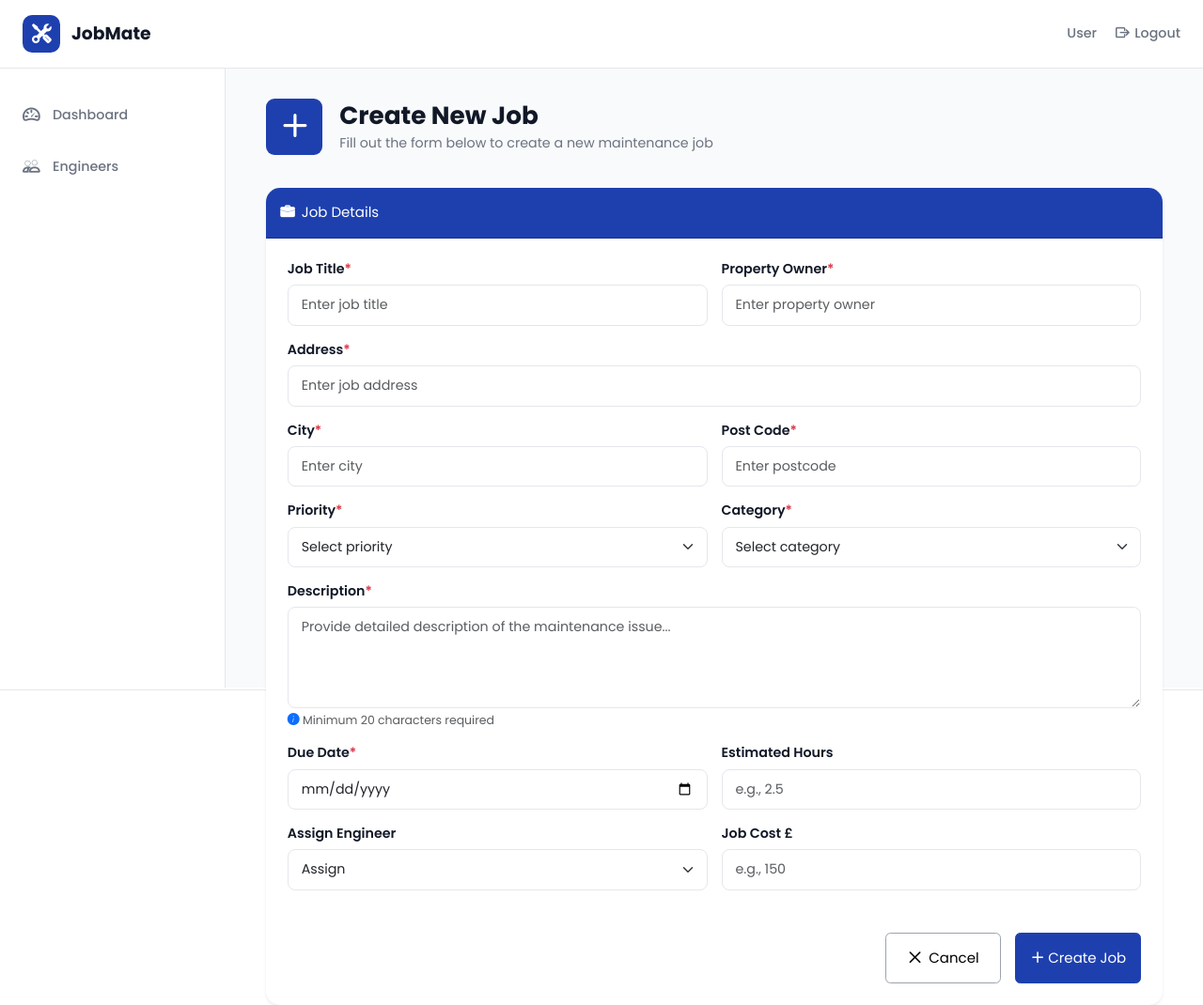
After one commit to Basit-Dev/JobMate, a Django app: page /admin_dashboard/create_job/ in a window 1280 px wide. The commit adds this page. Shown: the whole page at 94% size. Run offline with Django 5.2, Linux system fonts and the light colour scheme.

Commit message:
Create job view
Styles added, styles updated and separate css created

```diff
--- /dev/null
+++ b/jobmate/admin_dashboard/templates/create_job.html
@@ -0,0 +1,143 @@
+{% extends "dashboard_base.html" %} {% load static %} {% block title %}All
+Create New Job | JobMate{% endblock %} {% block content %}
+
+<div class="container-lg flex-grow-1 d-flex flex-column">
+
+  <!-- HEADER -->
+  <div class="heading-section">
+    <div class="d-flex align-items-center gap-3 mb-3">
+      <div class="icon">
+        <i class="bi bi-plus-lg"></i>
+      </div>
+      <div>
+        <h1 class="section-title">Create New Job</h1>
+        <p class="section-subtitle m-0">
+          Fill out the form below to create a new maintenance job
+        </p>
+      </div>
+    </div>
+  </div>
+
+  <!-- JOB DETAILS -->
+  <div class="container-lg m-0 p-0">
+    <div class="card shadow-sm border-0 rounded-4">
+      <div class="card-header py-3 rounded-top-4">
+        <i class="bi bi-briefcase-fill me-2"></i>Job Details
+      </div>
+
+      <!-- FORM -->
+      <form class="card-body p-4">
+        <div class="row g-3">
+
+          <!-- Job Title -->
+          <div class="col-md-6">
+            <label class="form-label">Job Title<span class="text-danger">*</span></label>
+            <input type="text" class="form-control" placeholder="Enter job title" required>
+          </div>
+
+          <!-- Property Owner -->
+          <div class="col-md-6">
+            <label class="form-label">Property Owner<span class="text-danger">*</span></label>
+            <input type="text" class="form-control" placeholder="Enter property owner" required>
+          </div>
+
+          <!-- Address -->
+          <div class="col-12">
+            <label class="form-label">Address<span class="text-danger">*</span></label>
+            <input type="text" class="form-control" placeholder="Enter job address" required>
+          </div>
+
+          <!-- City -->
+          <div class="col-md-6">
+            <label class="form-label">City<span class="text-danger">*</span></label>
+            <input type="text" class="form-control" placeholder="Enter city" required>
+          </div>
+
+          <!-- Post Code -->
+          <div class="col-md-6">
+            <label class="form-label">Post Code<span class="text-danger">*</span></label>
+            <input type="text" class="form-control" placeholder="Enter postcode" required>
+          </div>
+
+          <!-- Priority -->
+          <div class="col-md-6">
+            <label class="form-label">Priority<span class="text-danger">*</span></label>
+            <select class="form-select" required>
+              <option selected disabled>Select priority</option>
+              <option>High</option>
+              <option>Medium</option>
+              <option>Low</option>
+            </select>
+          </div>
+
+          <!-- Category -->
+          <div class="col-md-6">
+            <label class="form-label">Category<span class="text-danger">*</span></label>
+            <select class="form-select" required>
+              <option selected disabled>Select category</option>
+              <option>Plumbing</option>
+              <option>Electrical</option>
+              <option>Painting</option>
+              <option>Heating</option>
+            </select>
+          </div>
+
+          <!-- Description -->
+          <div class="col-12">
+            <label class="form-label">Description<span class="text-danger">*</span></label>
+            <textarea class="form-control" rows="4"
+              placeholder="Provide detailed description of the maintenance issue..." required></textarea>
+            <small class="text-muted mt-1 d-block">
+              <i class="bi bi-info-circle-fill text-primary me-1"></i>Minimum 20 characters required
+            </small>
+          </div>
+
+          <!-- Due Date -->
+          <div class="col-md-6">
+            <label class="form-label">Due Date<span class="text-danger">*</span></label>
+            <input type="date" class="form-control" required>
+          </div>
+
+          <!-- Estimated Hours -->
+          <div class="col-md-6">
+            <label class="form-label">Estimated Hours</label>
+            <input type="number" class="form-control" placeholder="e.g., 2.5" step="0.1">
+          </div>
+
+          <!-- Assign Engineer -->
+          <div class="col-md-6">
+            <label class="form-label">Assign Engineer</label>
+            <select class="form-select">
+              <option selected disabled>Assign</option>
+              <option>Mike Wilson</option>
+              <option>Tom Rodriguez</option>
+              <option>Joe Bloggs</option>
+            </select>
+          </div>
+
+          <!-- Job Cost -->
+          <div class="col-md-6">
+            <label class="form-label">Job Cost £</label>
+            <input type="number" class="form-control" placeholder="e.g., 150">
+          </div>
+
+        </div>
+
+        <!-- BUTTONS -->
+        <div class="d-flex justify-content-end align-items-center mt-5 gap-3">
+          <a href="#" class="btn btn-light p-3 px-4">
+            <i class="bi bi-x-lg me-2"></i>Cancel
+          </a>
+          <button type="submit" class="btn btn-primary p-3">
+            <span>
+              <i class="bi bi-plus-lg"></i>
+            </span>
+            <span>Create Job</span>
+          </button>
+        </div>
+      </form>
+    </div>
+  </div>
+</div>
+
+{% endblock %}
--- a/jobmate/admin_dashboard/urls.py
+++ b/jobmate/admin_dashboard/urls.py
@@ -10,4 +10,5 @@ app_name = 'admin_dashboard'
 urlpatterns = [
     path('all_jobs/', views.all_jobs, name='all_jobs'),
     path('engineers/', views.engineers, name='engineers'),
+    path('create_job/', views.create_job, name='create_job'),
 ]
--- a/jobmate/admin_dashboard/views.py
+++ b/jobmate/admin_dashboard/views.py
@@ -13,3 +13,9 @@ def engineers(request):
     This view renders the engineers page
     """
     return render(request, 'engineers.html')
+
+def create_job(request):
+    """
+    This view renders the create job page
+    """
+    return render(request, 'create_job.html')
--- a/jobmate/static/css/base.css
+++ b/jobmate/static/css/base.css
@@ -58,6 +58,12 @@ body {
   transition: all 0.25s ease;
 }
 
+.btn-light {
+  background-color: var(--jm-default) !important;
+  border-color: var(--muted-2) !important;
+  font-size: 1rem;
+  transition: all 0.25s ease;
+}
 .btn-primary:hover,
 .btn-primary:focus,
 .btn-primary:active {
@@ -72,12 +78,13 @@ body {
   color: var(--ink);
 }
 
-.btn-secondary:hover {
+.btn-secondary:hover,
+.btn-primary:focus,
+.btn-secondary:active,
+.btn-light:hover,
+.btn-light:focus,
+.btn-light:active {
   background-color: var(--muted-2) !important;
-  border-color: var(--jm-accent) !important;
-  font-size: 1rem;
-  transition: all 0.25s ease;
-  color: var(--ink);
 }
 
 .bi::before {
--- /dev/null
+++ b/jobmate/static/css/dashboard_form.css
@@ -0,0 +1,24 @@
+/* Icons */
+.icon {
+  display: inline-flex;
+  align-items: center;
+  justify-content: center;
+  background-color: var(--jm-blue-700);
+  color: var(--jm-default);
+  width: 60px;
+  height: 60px;
+  border-radius: 15%;
+  font-size: 2.1rem;
+  margin-right: 0.2rem;
+}
+
+.icon i {
+  line-height: 0;
+}
+
+/* Cards */
+.card-header {
+  background-color: var(--jm-blue-700);
+  color: var(--jm-default);
+  font-size: 1rem;
+}
--- a/jobmate/templates/base.html
+++ b/jobmate/templates/base.html
@@ -17,8 +17,9 @@
     <link rel="stylesheet" href="{% static 'css/base.css' %}?v=20251012">
     <link rel="stylesheet" href="{% static 'css/home.css' %}?v=20251012">
     <link rel="stylesheet" href="{% static 'css/accounts.css' %}?v=20251012">
-    <link rel="stylesheet" href="{% static 'css/dashboard_base_layout.css' %}?v=20251012">
+    <link rel="stylesheet" href="{% static 'css/dashboard_base.css' %}?v=20251012">
     <link rel="stylesheet" href="{% static 'css/dashboard_list.css' %}?v=20251012">
+    <link rel="stylesheet" href="{% static 'css/dashboard_form.css' %}?v=20251012">
 
 </head>
 
```
Also changed, not shown: jobmate/admin_dashboard/templates/all_jobs.html (+3 -6 lines), jobmate/admin_dashboard/templates/engineers.html (+9 -9 lines), jobmate/static/css/dashboard_base.css (renamed from jobmate/static/css/dashboard_base_layout.css), jobmate/templates/dashboard_base.html (renamed from jobmate/templates/dashboard_base_layout.html).
